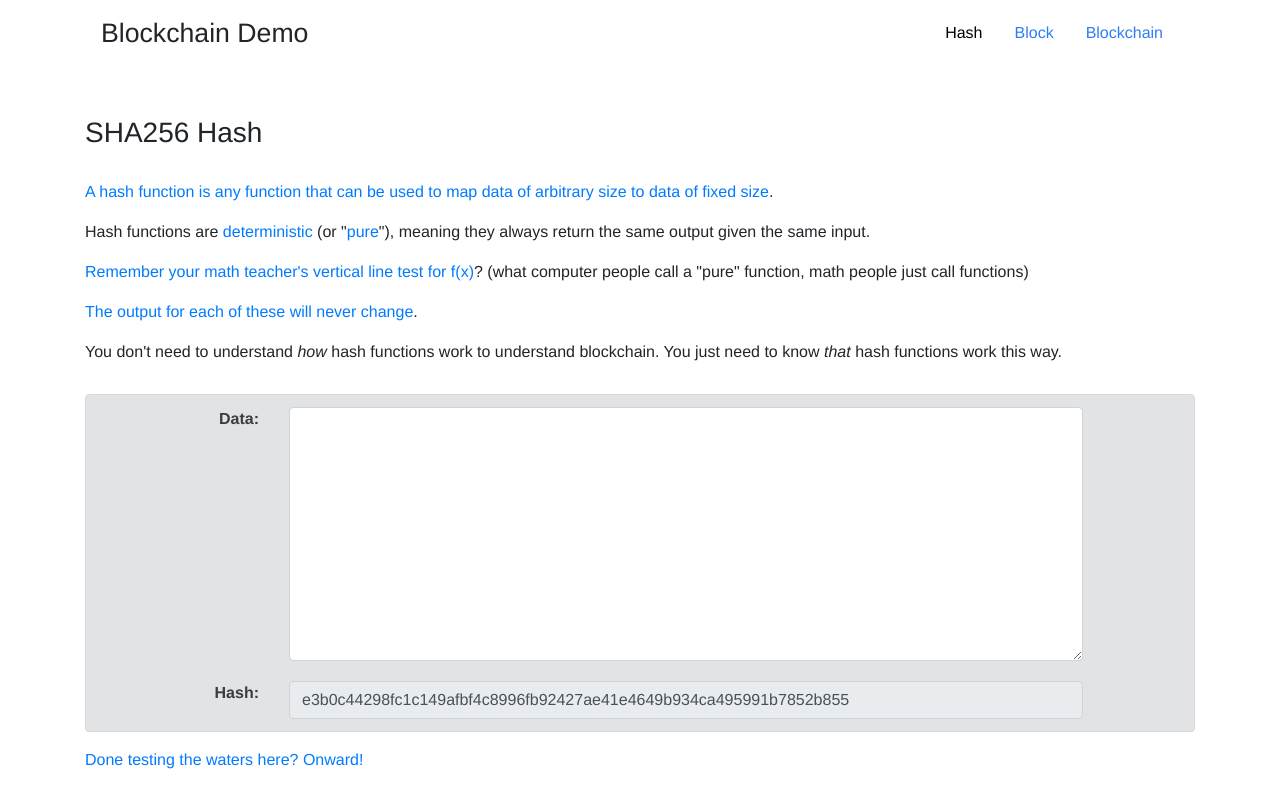
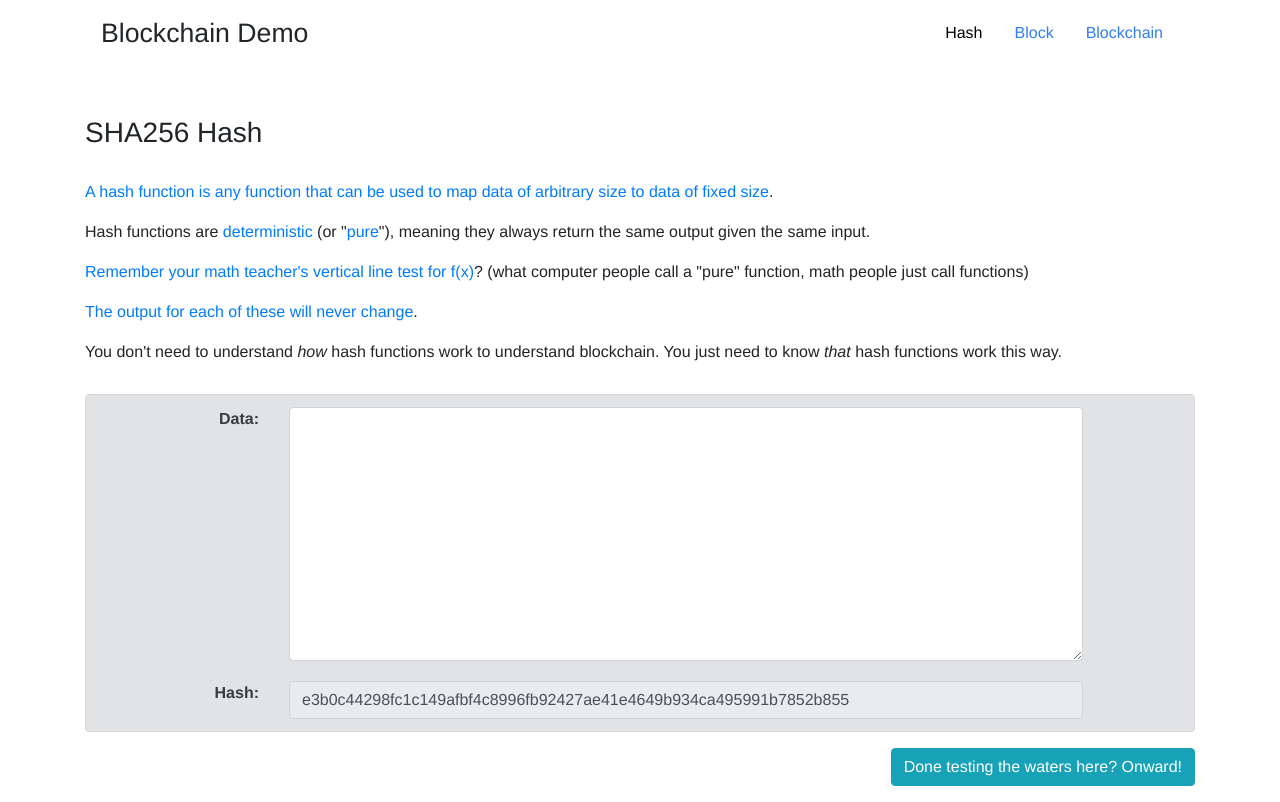
Before and after one commit to pachun/how-to-blockchain, a React (Create React App) app: page / in a window 1280 px wide. Built offline with nearby package versions, Linux system fonts and the light colour scheme.

Commit message:
WIP prettier navigation

```diff
--- a/src/App.js
+++ b/src/App.js
@@ -3,6 +3,7 @@ import HashExample from './HashExample'
 import BlockExample from './BlockExample'
 import BlockchainExample from './BlockchainExample'
 import {
+  Button,
   Container,
   Nav,
   Navbar,
@@ -31,8 +32,7 @@ class App extends React.Component {
   BlockExample = () => this.showingBlockExample() && <BlockExample/>
   BlockchainExample = () => this.showingBlockchainExample() && <BlockchainExample/>
 
-  nextSection = (e) => {
-    e.preventDefault()
+  nextSection = () => {
     if (this.showingHashExample()) {
       this.showBlockExample()
     } else {
@@ -49,7 +49,7 @@ class App extends React.Component {
 
   render() {
     return (
-      <Container style={{fontFamily:'Helvetica'}}>
+      <Container style={{fontFamily:'Helvetica',marginBottom:'70px'}}>
         <Navbar style={{marginBottom: '50px'}}>
           <NavbarBrand style={{fontSize:'20pt'}}>
             Blockchain Demo
@@ -78,7 +78,7 @@ class App extends React.Component {
         { this.HashExample() }
         { this.BlockExample() }
         { this.BlockchainExample() }
-        { !this.showingBlockchainExample() && <p><a href="" onClick={this.nextSection}>Done testing the waters here? Onward!</a></p> }
+        { !this.showingBlockchainExample() && <Button style={{float:'right'}}color="info" onClick={this.nextSection}>Done testing the waters here? Onward!</Button> }
       </Container>
     )
   }
```
